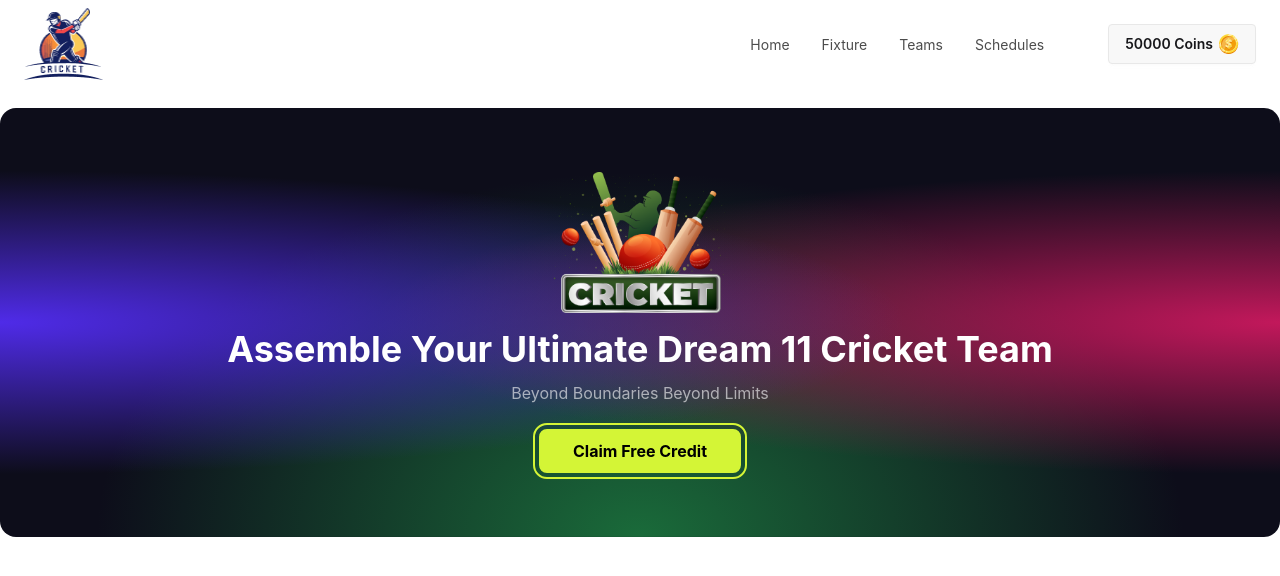
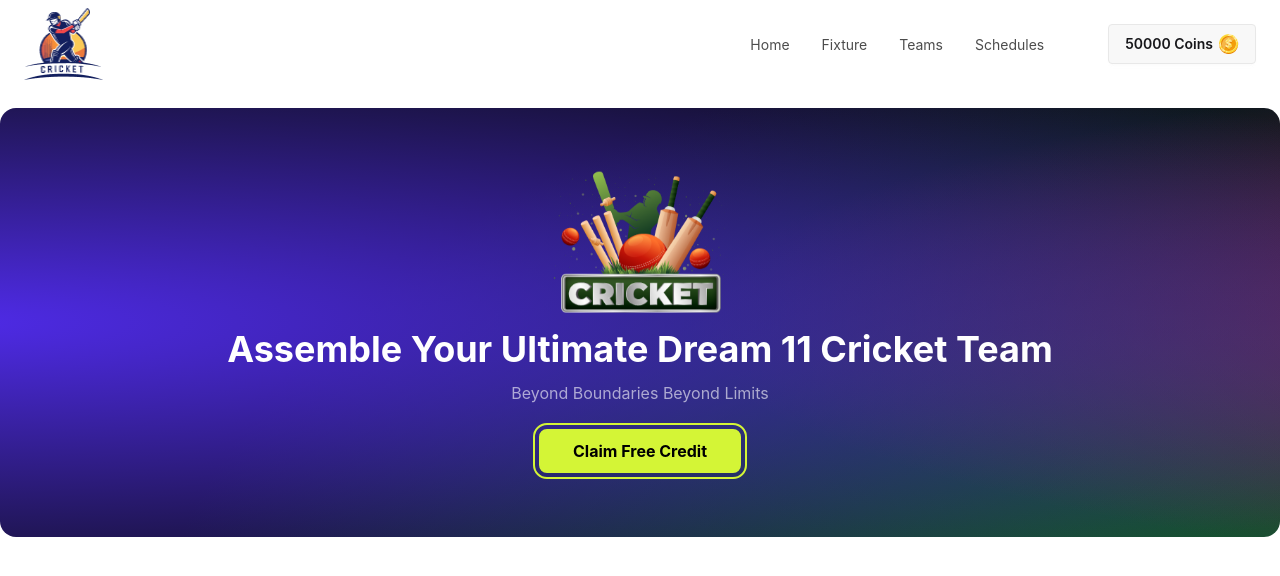
Before and after one commit to forthright47/bpl-dream-11, a React (Vite) app: page / in a window 1280 px wide. Shown: the top 576 px of the page. Built offline with nearby package versions, Linux system fonts and the light colour scheme.

Commit message:
make the banner section animated with suttle animation

```diff
--- a/src/App.css
+++ b/src/App.css
@@ -4,6 +4,18 @@
         radial-gradient(ellipse at 100% 50%, #c2185b 0%, transparent 50%),
         radial-gradient(ellipse at 50% 100%, #1a6b3a 0%, transparent 60%),
         #0d0d1a;
-    background-size: cover;
+    background-size: 200% 200%;
     background-position: center;
+    animation: waveGradient 6s ease infinite;
 }
+@keyframes waveGradient {
+    0%   { background-position: 0% 50%; }
+    50%  { background-position: 100% 50%; }
+    100% { background-position: 0% 50%; }
+}
+
+@keyframes float {
+    0%   { transform: translateY(0px); }
+    50%  { transform: translateY(-10px); }
+    100% { transform: translateY(0px); }
+}
--- a/src/components/Banner/Banner.jsx
+++ b/src/components/Banner/Banner.jsx
@@ -4,7 +4,7 @@ import cricketLogo from '../../assets/banner-main.png';
 const Banner = () => {
     return (
         <div className="banner-bg rounded-2xl text-center py-16 px-6 container mx-auto mt-5">
-            <img src={cricketLogo} alt="Cricket" className="w-44 mx-auto mb-4" />
+            <img src={cricketLogo} alt="Cricket" className="w-44 mx-auto mb-4" style={{ animation: 'float 3s ease-in-out infinite' }} />
             <h1 className="text-4xl font-bold mb-3 text-white">
                 Assemble Your Ultimate Dream 11 Cricket Team
             </h1>
```
